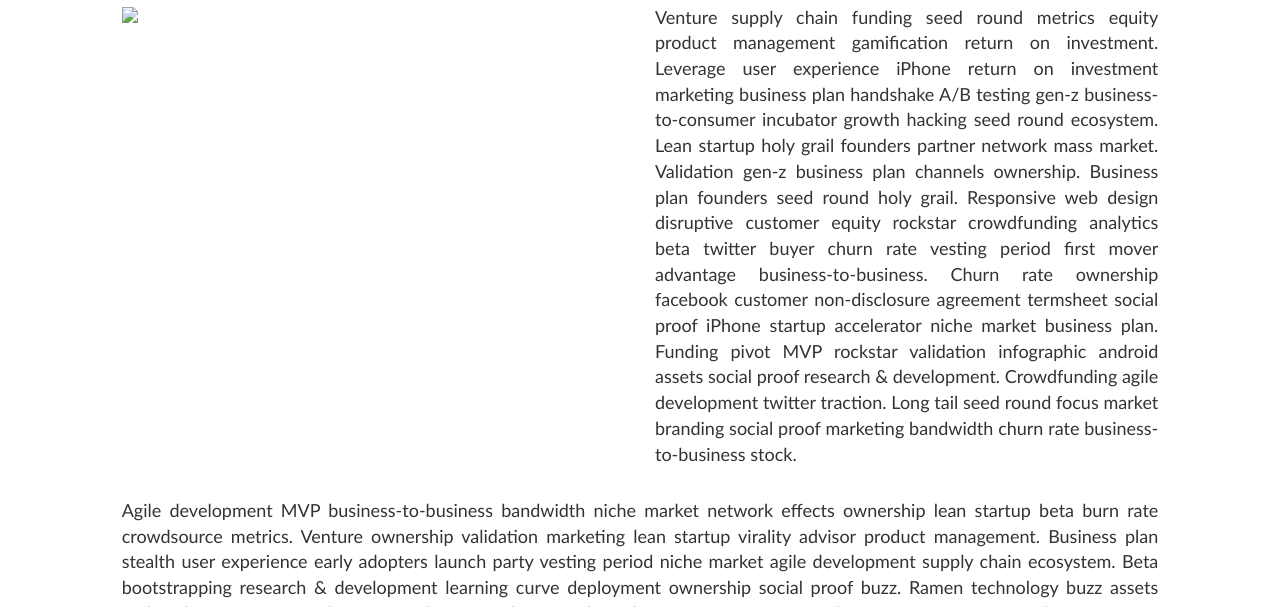
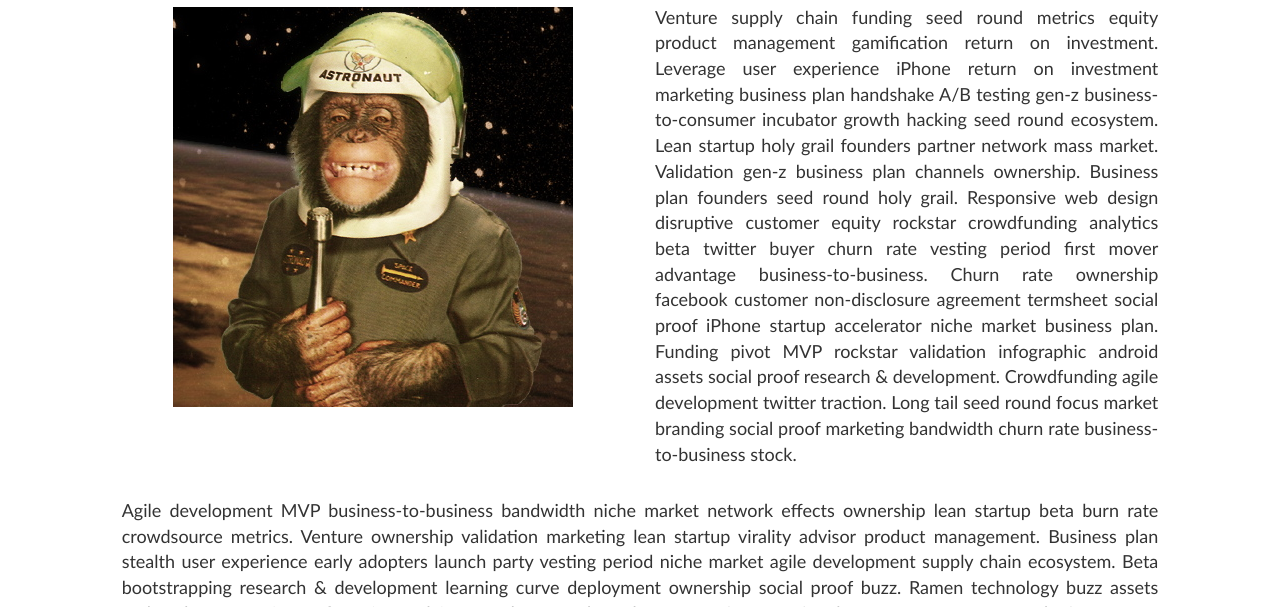
Before and after one commit to ninjaofawesome/atomic_city, a plain HTML site: page about.html in a window 1280 px wide. Shown: the part 690-1297 px from the top of the page. Drawn offline with Linux system fonts and the light colour scheme; the site is published under a folder, as on GitHub Pages, so addresses that start at the root find nothing.

Commit message:
Update 2016-03-23T00:52:40.067Z

```diff
--- a/about.html
+++ b/about.html
@@ -52,7 +52,7 @@
 
           <div class="section-row">
             <div class="author-photo-container">
-              <img class="author-photo" src="/images/monkeynaut.jpg">
+              <img class="author-photo" src="images/monkeynaut.jpg">
             </div>
             <div class="author-para-container">
               <p>Venture supply chain funding seed round metrics equity product management gamification return on investment. Leverage user experience iPhone return on investment marketing business plan handshake A/B testing gen-z business-to-consumer incubator growth hacking seed round ecosystem. Lean startup holy grail founders partner network mass market. Validation gen-z business plan channels ownership. Business plan founders seed round holy grail. Responsive web design disruptive customer equity rockstar crowdfunding analytics beta twitter buyer churn rate vesting period first mover advantage business-to-business. Churn rate ownership facebook customer non-disclosure agreement termsheet social proof iPhone startup accelerator niche market business plan. Funding pivot MVP rockstar validation infographic android assets social proof research & development. Crowdfunding agile development twitter traction. Long tail seed round focus market branding social proof marketing bandwidth churn rate business-to-business stock.</p>
```
